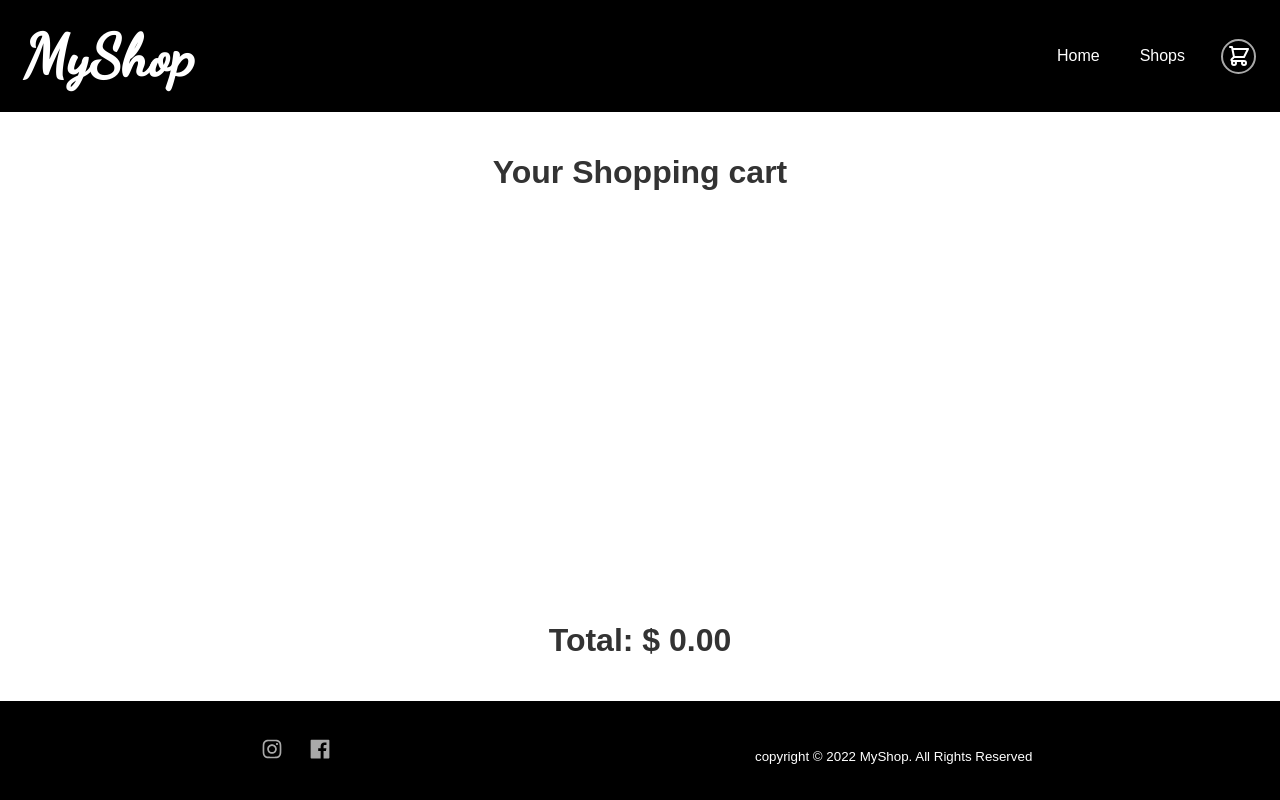
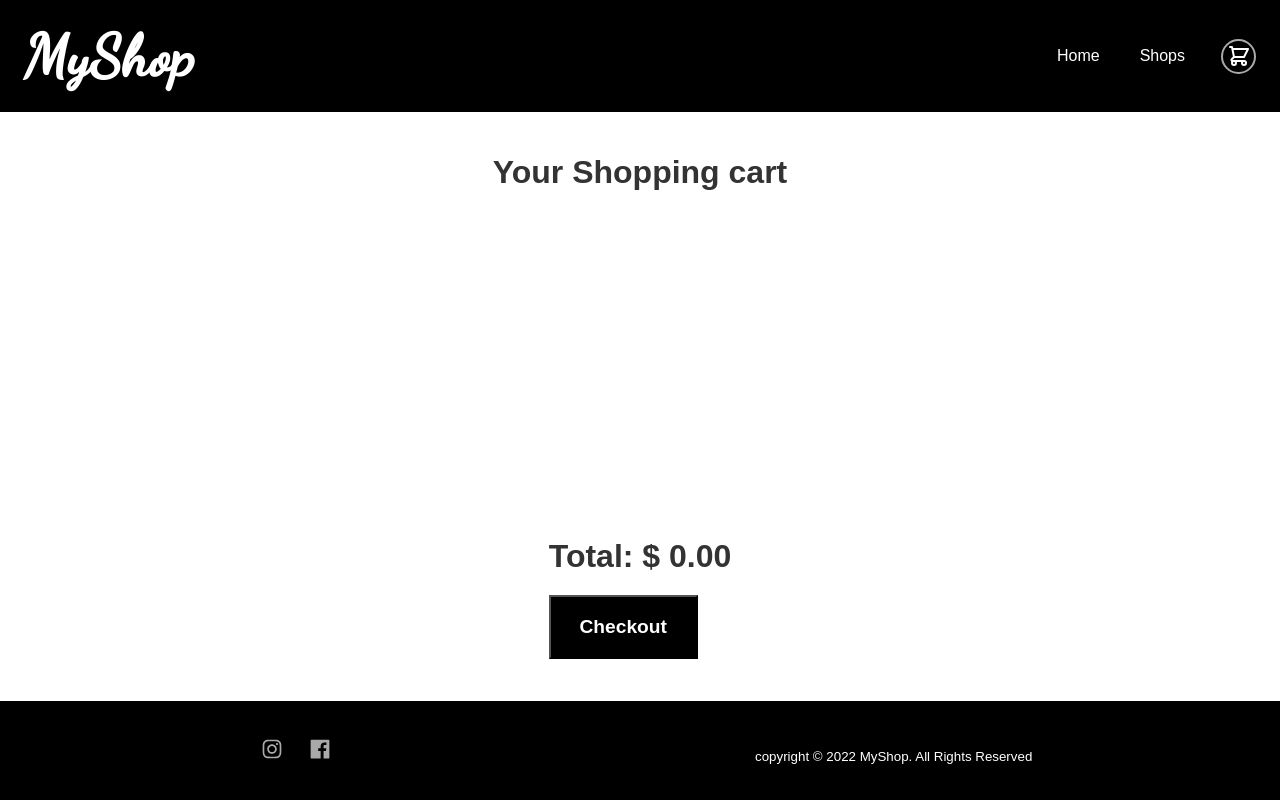
Before and after one commit to devkovmtl/shopping-cart, a React (Create React App) app: page /cart in a window 1280 px wide. Built offline with nearby package versions, Linux system fonts and the light colour scheme.

Commit message:
Card Cart and checkout button

```diff
--- a/src/components/ItemCard/ItemCard.tsx
+++ b/src/components/ItemCard/ItemCard.tsx
@@ -37,7 +37,7 @@ const CardBottomContainer = styled.div`
   }
 `;
 
-const ButtonCard = styled.button`
+export const ButtonCard = styled.button`
   padding: 1.2rem 1.8rem;
   background: black;
   color: white;
--- a/src/containers/Cart/Cart.tsx
+++ b/src/containers/Cart/Cart.tsx
@@ -1,13 +1,13 @@
 import React from 'react';
 import styled from 'styled-components';
 import { useAppDispatch, useAppSelector } from '../../store/hooks';
-
+import { ButtonCard } from '../../components/ItemCard/ItemCard';
 const CartContainer = styled.div`
   height: 100%;
   width: 80%;
   display: flex;
   flex-direction: column;
-  align-item: center;
+  align-items: center;
   margin: 0 auto;
   padding: 42px 0;
   & > h1 {
@@ -19,11 +19,21 @@ const CartContainer = styled.div`
 
 const ItemsContainer = styled.div`
   flex: 1;
+  display: flex;
+  flex-direction: column;
+  align-items: flex-start
+  justify-content: space-evenly;
 `;
 
 const CartItem = styled.div`
   display: flex;
   flex-direction: row;
+  border: 1px solid #a9a9a9;
+  border-radius: 12px;
+  padding: 12px;
+  margin: 12px 0;
+  width: 320px;
+  justify-content: space-between;
 `;
 
 const ImgCart = styled.img`
@@ -31,10 +41,43 @@ const ImgCart = styled.img`
   height: auto;
 `;
 
+const InfoItemCart = styled.div`
+  display: flex;
+  flex-direction: column;
+  justify-content: space-between;
+  align-items: flex-end;
+`;
+
+const ButtonRow = styled.div`
+  display: flex;
+  align-items: center;
+  justify-content: center;
+  & > * {
+    margin-left: 12px;
+  }
+`;
+
+const ButtonCardCart = styled.div`
+  width: 25px;
+  height: 25px;
+  border: none;
+  background: black;
+  color: white;
+  display: flex;
+  align-items: center;
+  justify-content: center;
+
+  &:hover {
+    cursor: pointer;
+    opacity: 0.75;
+  }
+`;
+
 const Total = styled.h2`
   text-align: center;
   font-size: 2rem;
-  font-weightL bold;
+  font-weight: bold;
+  margin: 20px 0;
 `;
 
 function Cart() {
@@ -53,15 +96,23 @@ function Cart() {
           itemsOrdered.map((item) => (
             <CartItem key={item.id}>
               <ImgCart src={item.image} alt={`${item.title}`} />
-              <div>
+              <InfoItemCart>
                 <h3>{`${item.title.substring(0, 18)}...`}</h3>
                 <p>$ {`${item.price}`}</p>
-              </div>
+                <ButtonRow>
+                  <ButtonCardCart>-</ButtonCardCart>
+                  <span>0</span>
+                  <ButtonCardCart>+</ButtonCardCart>
+                </ButtonRow>
+              </InfoItemCart>
             </CartItem>
           ))}
       </ItemsContainer>
 
-      <Total>Total: $ {total.toFixed(2)}</Total>
+      <div>
+        <Total>Total: $ {total.toFixed(2)}</Total>
+        <ButtonCard>Checkout</ButtonCard>
+      </div>
     </CartContainer>
   );
 }
```
